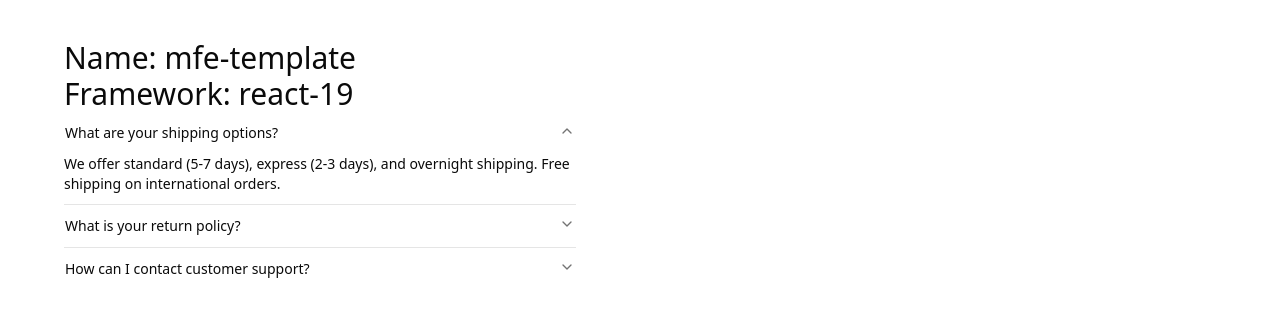
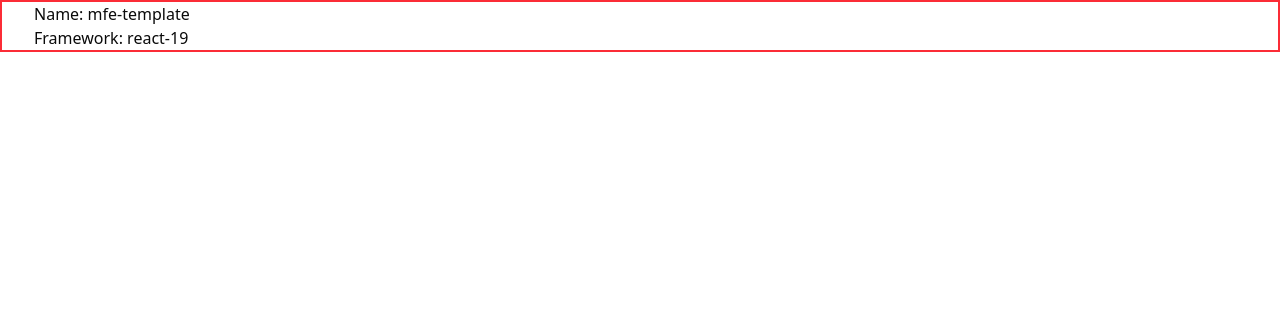
Before and after one commit to lawrence-ruscia/mfe-template, a React app: page / in a window 1280 px wide. Shown: the top 316 px of the page. Built offline with nearby package versions, Linux system fonts and the light colour scheme.

Commit message:
Add Container wrapper to constrain page content to a consistent max width and horizontal padding

```diff
--- a/src/app/App.tsx
+++ b/src/app/App.tsx
@@ -1,40 +1,13 @@
 import ReactDOM from 'react-dom/client';
 
 import '../styles/index.css';
-import {
-  Accordion,
-  AccordionItem,
-  AccordionTrigger,
-  AccordionContent,
-} from '@/components/ui/accordion';
+import { Container } from '@/components/layout/Container';
 
 const App = () => (
-  <div className="mx-auto mt-10 max-w-6xl text-3xl">
+  <Container className="border-2 border-red-500">
     <div>Name: mfe-template</div>
     <div>Framework: react-19</div>
-    <Accordion type="single" collapsible defaultValue="shipping" className="max-w-lg">
-      <AccordionItem value="shipping">
-        <AccordionTrigger>What are your shipping options?</AccordionTrigger>
-        <AccordionContent>
-          We offer standard (5-7 days), express (2-3 days), and overnight shipping. Free shipping on
-          international orders.
-        </AccordionContent>
-      </AccordionItem>
-      <AccordionItem value="returns">
-        <AccordionTrigger>What is your return policy?</AccordionTrigger>
-        <AccordionContent>
-          Returns accepted within 30 days. Items must be unused and in original packaging. Refunds
-          processed within 5-7 business days.
-        </AccordionContent>
-      </AccordionItem>
-      <AccordionItem value="support">
-        <AccordionTrigger>How can I contact customer support?</AccordionTrigger>
-        <AccordionContent>
-          Reach us via email, live chat, or phone. We respond within 24 hours during business days.
-        </AccordionContent>
-      </AccordionItem>
-    </Accordion>
-  </div>
+  </Container>
 );
 
 const root = ReactDOM.createRoot(document.getElementById('app') as HTMLElement);
--- /dev/null
+++ b/src/components/layout/Container.tsx
@@ -0,0 +1,15 @@
+import * as React from 'react';
+import { cn } from '@/lib/utils';
+
+type ContainerProps = {
+  children: React.ReactNode;
+  className?: string;
+};
+
+export function Container({ children, className }: ContainerProps) {
+  return (
+    <div className={cn('mx-auto w-full px-4 sm:px-6 lg:px-8', 'max-w-screen-2xl', className)}>
+      {children}
+    </div>
+  );
+}
```
